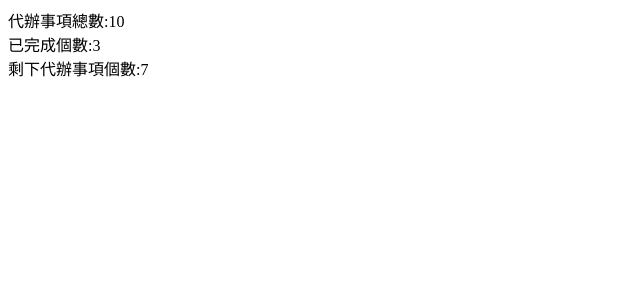
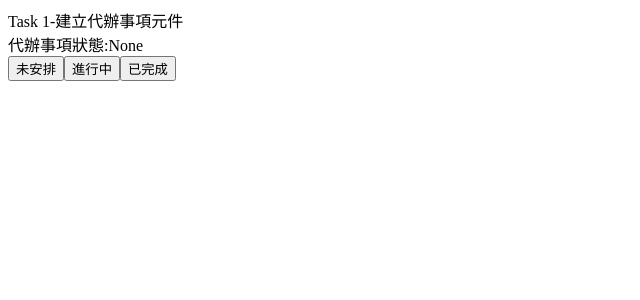
Before and after one commit to shaodado/app, an Angular app: page / in a window 1280 px wide. Shown: the top 300 px of the page, without its empty margins (0-640 px from the left). Built offline with nearby package versions, Linux system fonts and the light colour scheme.

Commit message:
利用按鈕變更代辦事項狀態

```diff
--- a/src/app/task/task.component.html
+++ b/src/app/task/task.component.html
@@ -1,3 +1,5 @@
-<div>代辦事項總數:{{ totalCount }}</div>
-<div>已完成個數:{{ finishCount }}</div>
-<div>剩下代辦事項個數:{{ totalCount - finishCount }}</div>
+<div>Task 1-{{ content }}</div>
+<div>代辦事項狀態:{{ state }}</div>
+<button type="button" (click)="onSetState('None')">未安排</button>
+<button type="button" (click)="onSetState('Doing')">進行中</button>
+<button type="button" (click)="onSetState('Finish')">已完成</button>
--- a/src/app/task/task.component.ts
+++ b/src/app/task/task.component.ts
@@ -8,6 +8,9 @@ import { Component } from '@angular/core';
   styleUrl: './task.component.css',
 })
 export class TaskComponent {
-  totalCount = 10;
-  finishCount = 3;
+  content = '建立代辦事項元件';
+  state: 'None' | 'Doing' | 'Finish' | 'Finish' = 'None';
+  onSetState(state: 'None' | 'Doing' | 'Finish' | 'Finish'): void {
+    this.state = state;
+  }
 }
```
